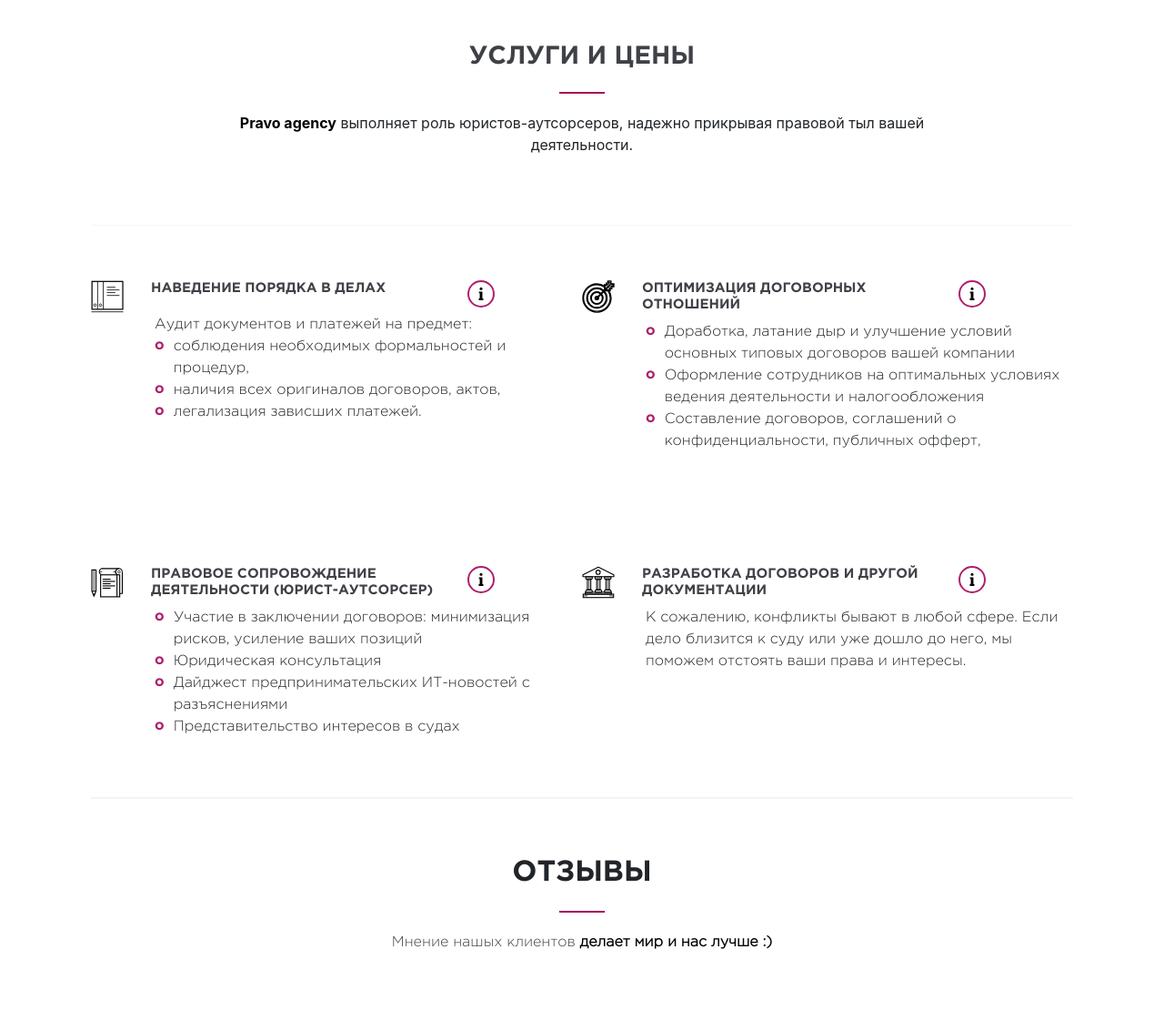
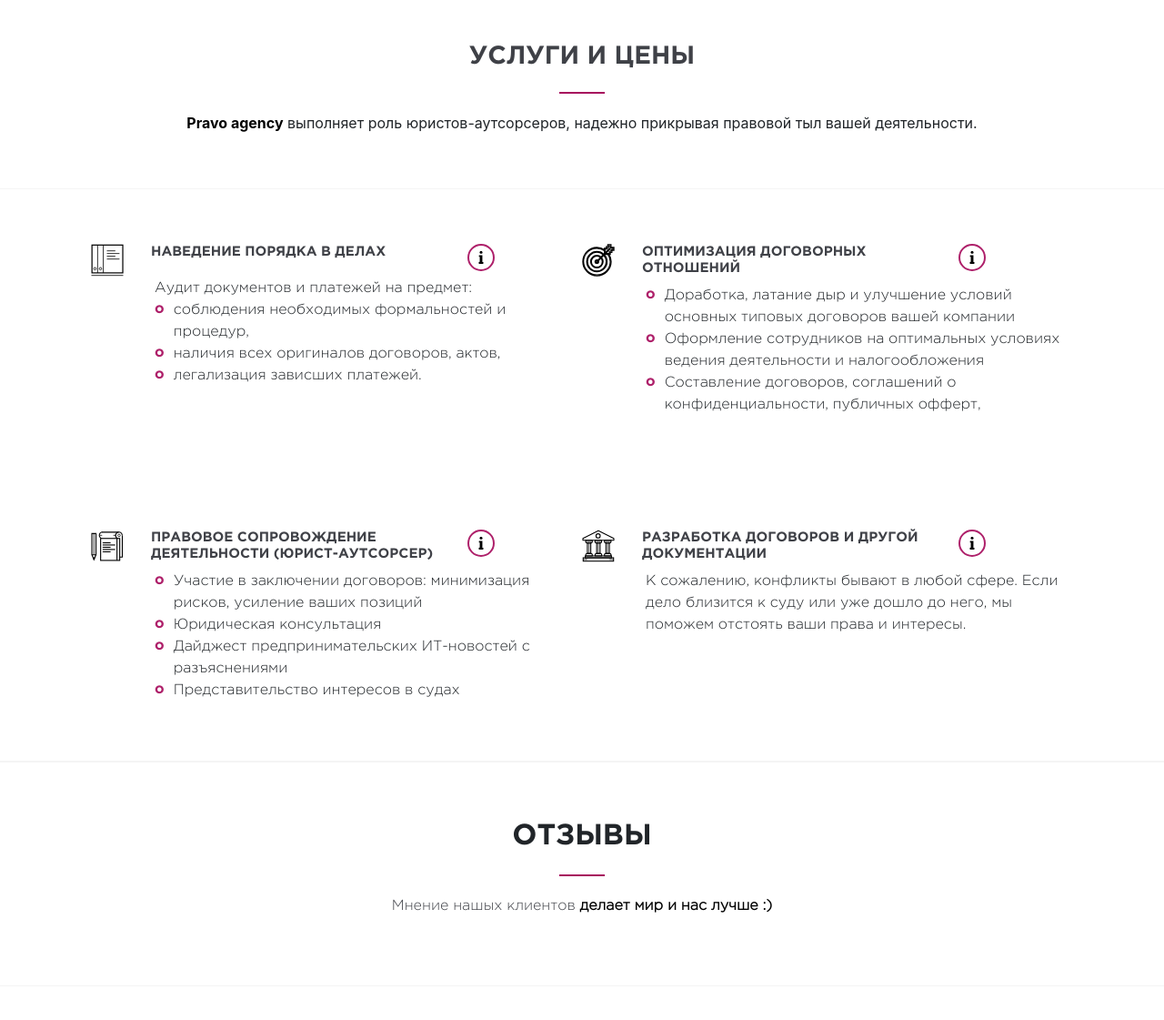
Before and after one commit to MateAcademy-FE-study/Decoletee-IVV, a website: page app/index.html in a window 1280 px wide. Shown: the part 816-1937 px from the top of the page at 91% size. Drawn offline with nearby package versions, Linux system fonts and the light colour scheme.

Commit message:
grey line in bottom of each content block set 100% width

```diff
--- a/app/index.html
+++ b/app/index.html
@@ -71,10 +71,12 @@
   </div>
 
       <section id="services" class="services">
+        <div class="services__container">
           <header>
             <h2 class="services__title">УСЛУГИ И ЦЕНЫ</h2>
             <p class="services__subtitle"><b>Pravo agency</b> выполняет роль юристов-аутсорсеров, надежно прикрывая правовой тыл вашей деятельности.</p>
           </header>
+        </div>
         <div class="services__content">
           <div class="services__block">
             <!-- <img class="services__img" src="img/document.svg" alt="document"> -->
@@ -265,11 +267,12 @@
 
 
       <section id="reviews" class="reviews wrapper">
+        <div class="reviews__container">
           <header>
             <h2 class="reviews__title">отзывы</h2>
             <p class="reviews__subtitle">Мнение нашых клиентов <b>делает мир и нас лучше :)</b></p>
           </header>
-        <!-- TODO: add blockquotes -->
+        </div>
         <div class="reviews__content">
           <div class="reviews__block--text">
             <!-- <img src="img/quotes.svg" alt="Quotes" class="img__quotes"> -->
--- a/app/sass/content_style.sass
+++ b/app/sass/content_style.sass
@@ -24,11 +24,16 @@
 
 
 .services
-	max-width: 1080px
-	margin: 0 auto
 	background: #ffffff
 	border-bottom: 2px solid #f4f4f4
+	.services__container
+		padding: 60px 0
+		width: 100%
+		margin: 0
+		border-bottom: 1px solid #f4f4f4
 	&>header
+		max-width: 1080px
+		margin: 0 auto
 		display: -webkit-flex
 		display: -moz-flex
 		display: -ms-flex
@@ -37,13 +42,11 @@
 		align-content: center
 		align-items: center
 		text-align: center
-		padding: 60px 0
 		flex-direction: column
 		justify-content: center
-		border-bottom: 1px solid #f4f4f4
 	&__title
 	   margin: 0
-	   width: 80%
+	   text-align: center
 	   font-weight: bold
 	   line-height: 1.333
 	   text-align: center
@@ -60,15 +63,17 @@
 	   	background: #a70c5d
 	   	margin: 20px auto
 	&__subtitle
-		width: 80%
-	   margin: 0
-	   color: #3f4147
-	   font-family: "GothamRegular"
-	   font-size: 15px
+		text-align: center
+		margin: 0
+	   	color: #3f4147
+	   	font-family: "GothamRegular"
+	   	font-size: 15px
 	&__content
 		padding-top: 60px
 		display: flex
 		align-content: center
+		max-width: 1080px
+		margin: 0 auto
 	&__block
 		width: 50%
 		&:hover
@@ -123,10 +128,13 @@
 			stroke: #FFFFFF
 
 .reviews
-	max-width: 1080px
-	margin: 0 auto
 	background: #ffffff
 	border-bottom: 2px solid #f4f4f4
+	.reviews__container
+		padding: 60px 0
+		width: 100%
+		margin: 0
+		border-bottom: 1px solid #f4f4f4
 	&>header
 		display: -webkit-flex
 		display: -moz-flex
@@ -137,6 +145,8 @@
 		text-align: center
 		padding: 60px 0 0 0
 		justify-content: center
+		max-width: 1080px
+		margin: 0 auto
 	&__title
 		font-weight: bold
 		margin: 0
@@ -152,8 +162,7 @@
 			background: #a70c5d
 			margin: 20px auto
 	&__subtitle
-		margin: 0
-		padding: 0 27%
+		text-align: center
 		color: #3f4147
 		font-family: "GothamLight"
 	&__content
@@ -163,6 +172,8 @@
 		display: -o-flex
 		display: flex
 		padding-top: 80px
+		max-width: 1080px
+		margin: 0 auto
 	&__block--text
 		padding-right: 80px
 	&__text
```
Also changed, not shown: app/css/content_style.css, app/css/footer_style.css. Lines whose indentation alone changed are shown as unchanged.
